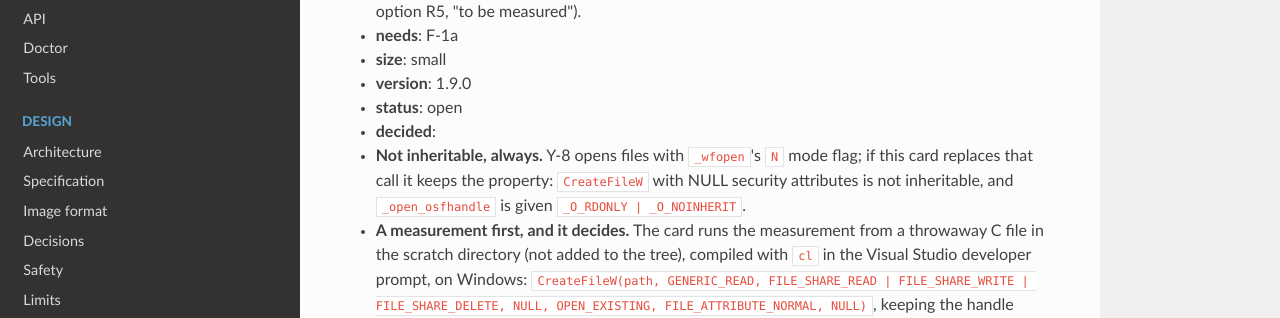
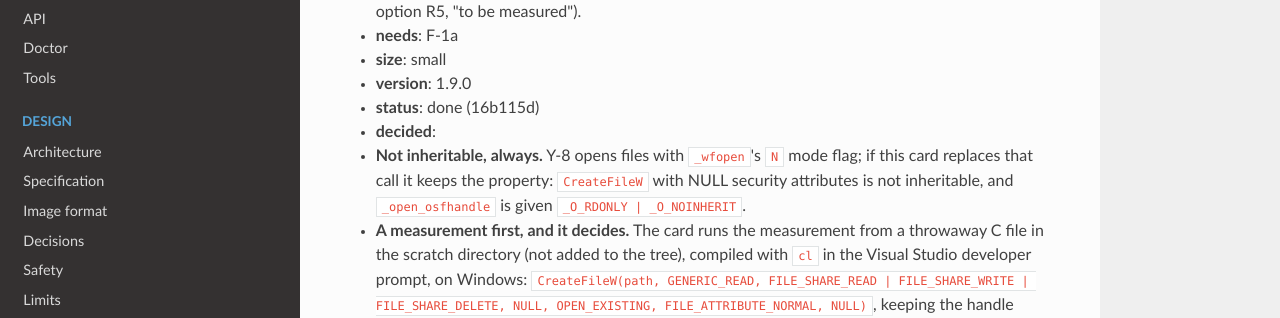
Before and after one commit to develooper1994/configforge, an MkDocs documentation site: the page built from docs/plan/Y-asked.md, in a window 1280 px wide and 900 px high, scrolled down 20115 px. Shown: the part 160-478 px from the top of the window. Built offline with MkDocs 1.6.1, drawn with Linux system fonts in a browser that asks for light colours.

Commit message:
Plan: Y-6 done (16b115d)
Co-Authored-By: Claude Opus 5.5 <noreply@anthropic.com>

```diff
--- a/docs/plan/Y-asked.md
+++ b/docs/plan/Y-asked.md
@@ -406,7 +406,7 @@ this answer under "Organiser's answers"). Both are copied into
 * **needs**: F-1a
 * **size**: small
 * **version**: 1.9.0
-* **status**: open
+* **status**: done (16b115d)
 * **decided**:
   * **Not inheritable, always.** Y-8 opens files with `_wfopen`'s `N` mode flag; if this card replaces that call it keeps the property: `CreateFileW` with NULL security attributes is not inheritable, and `_open_osfhandle` is given `_O_RDONLY | _O_NOINHERIT`.
   * **A measurement first, and it decides.** The card runs the measurement from a throwaway C file in the scratch directory (not added to the tree), compiled with `cl` in the Visual Studio developer prompt, on Windows: `CreateFileW(path, GENERIC_READ, FILE_SHARE_READ | FILE_SHARE_WRITE | FILE_SHARE_DELETE, NULL, OPEN_EXISTING, FILE_ATTRIBUTE_NORMAL, NULL)`, keeping the handle open; then, from the same process, `MoveFileExW(temp, path, MOVEFILE_REPLACE_EXISTING | MOVEFILE_WRITE_THROUGH)`; the result and `GetLastError()` are written under the card's "notes" together with the Windows build (`ver`). Also the same with `_wfopen(path, L"rb")` as the control (it must fail, `ERROR_ACCESS_DENIED` or `ERROR_SHARING_VIOLATION`; if it succeeds the control is wrong: stop).
```
Also changed, not shown: docs/Plan.md (+1 -1 lines).
